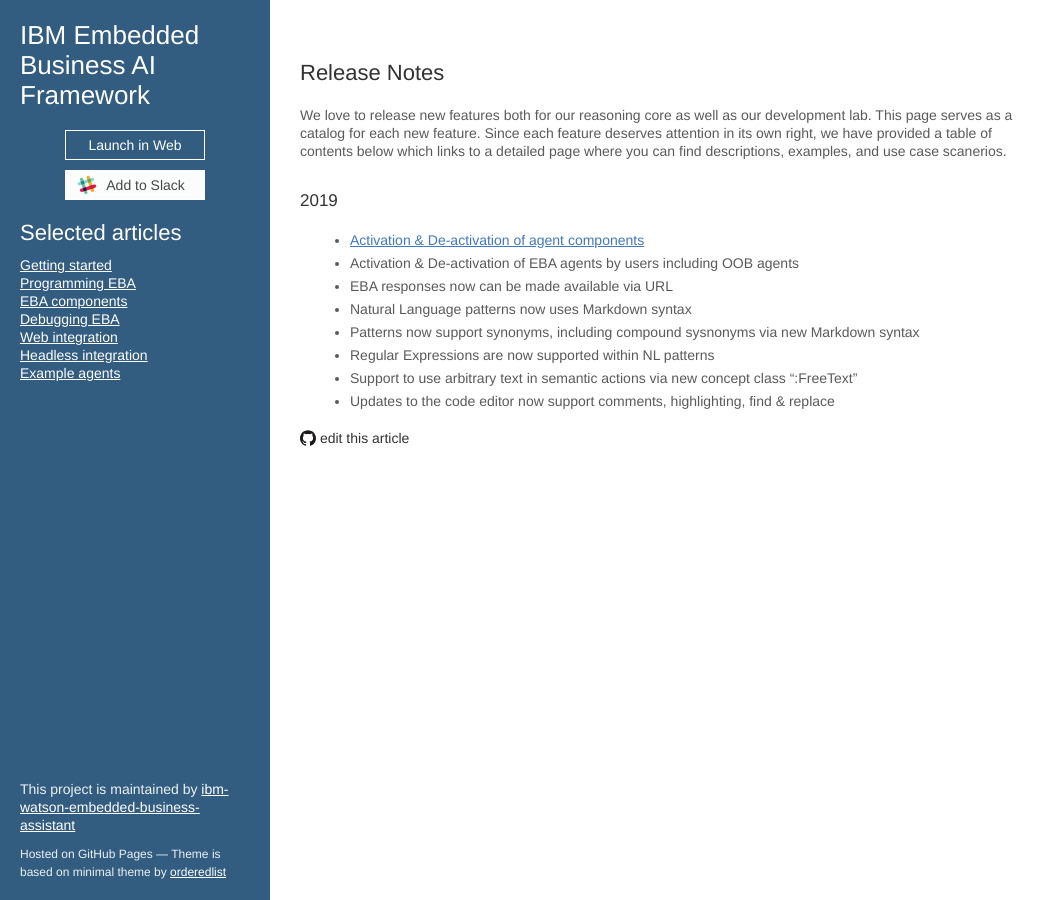
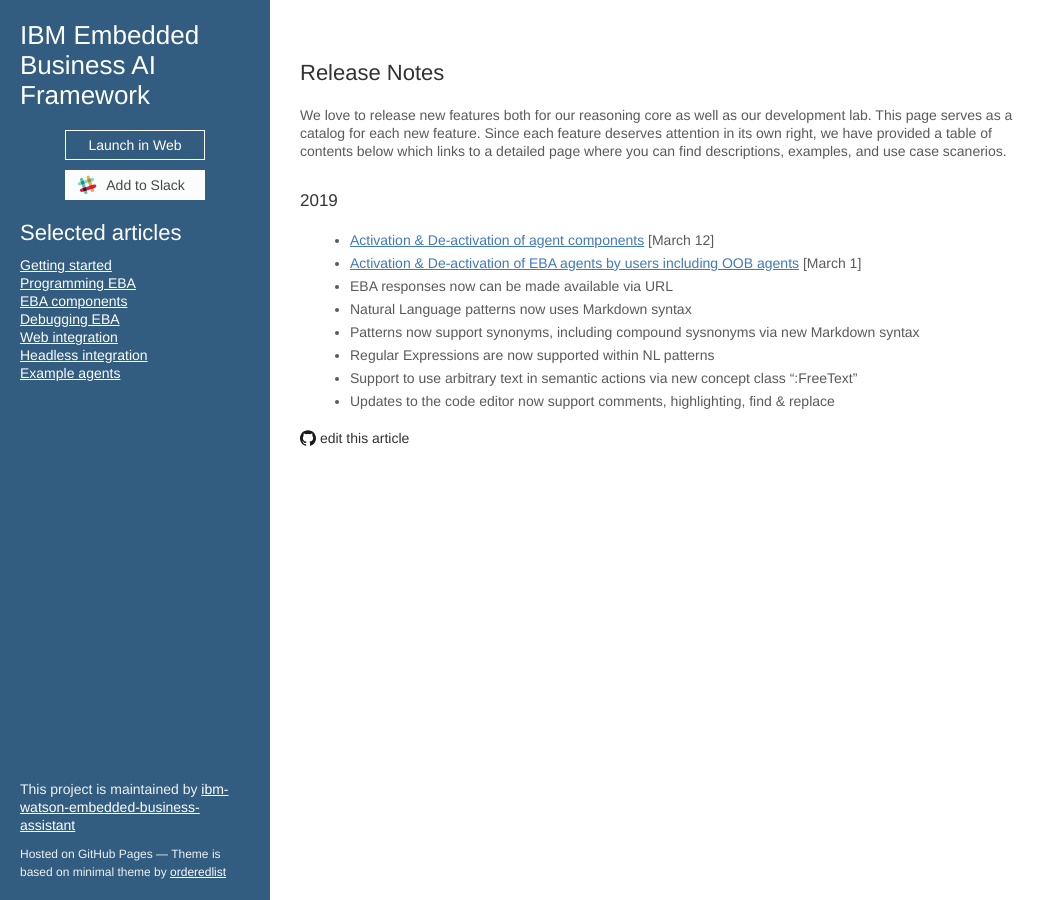
Before and after one commit to ibm-watson-embedded-business-assistant/eba-example-agents, a Jekyll site: the page built from release/ReleaseNotes.md, in a window 1280 px wide. Shown: the whole page, without its empty margins (0-1055 px from the left). Built offline with Jekyll 4.4.1, drawn with Linux system fonts in a browser that asks for light colours; our own code applies the rules of GitHub Pages for plain Markdown files; the repository's description, which GitHub fills in, is left out.

Commit message:
Update ReleaseNotes.md

```diff
--- a/release/ReleaseNotes.md
+++ b/release/ReleaseNotes.md
@@ -6,8 +6,8 @@
 
 ### 2019
 
-* [Activation & De-activation of agent components](./blogs/ActivationControls.md)
- * Activation & De-activation of EBA agents by users including OOB agents
+ * [Activation & De-activation of agent components](./blogs/ActivationControls.md) [March 12]
+ * [Activation & De-activation of EBA agents by users including OOB agents](./blogs/AgentActivation.md) [March 1]
  * EBA responses now can be made available via URL
  * Natural Language patterns now uses Markdown syntax
  * Patterns now support synonyms, including compound sysnonyms via new Markdown syntax
```
